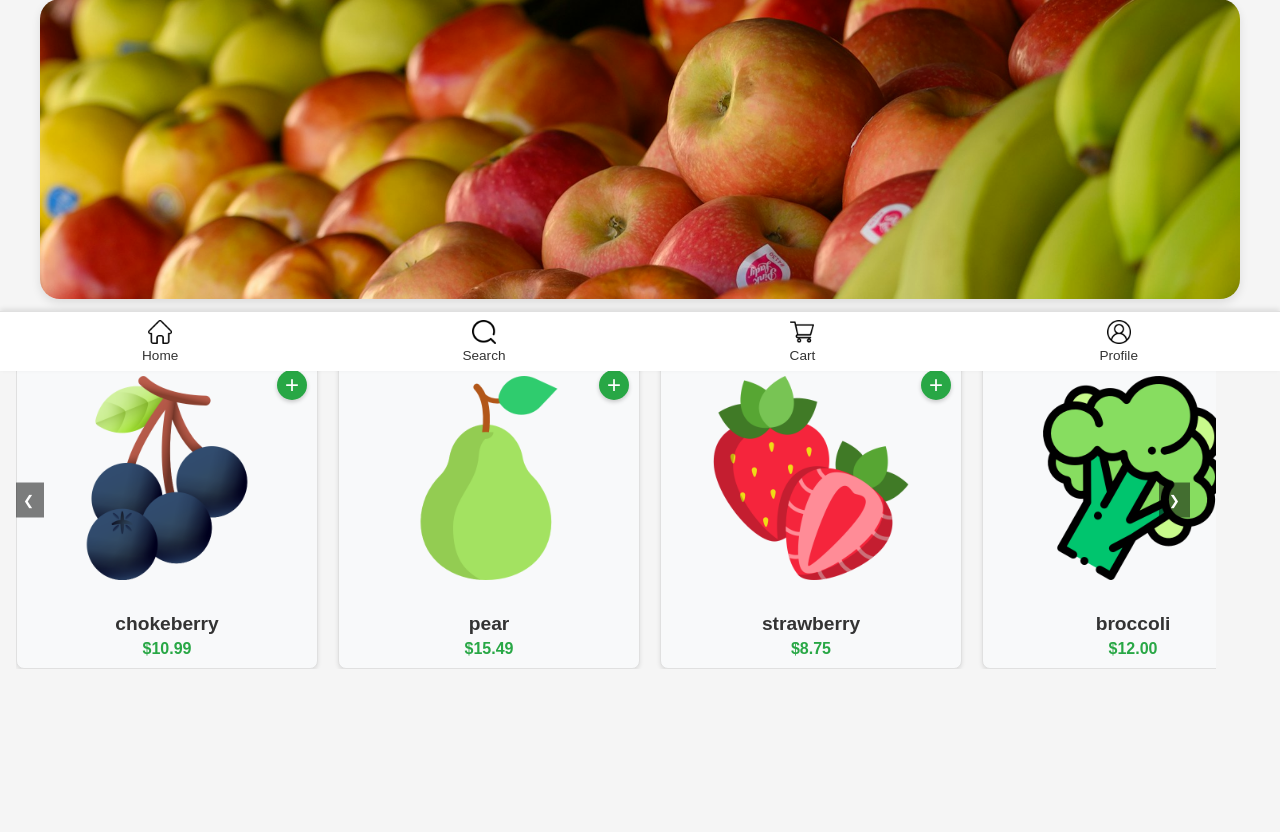
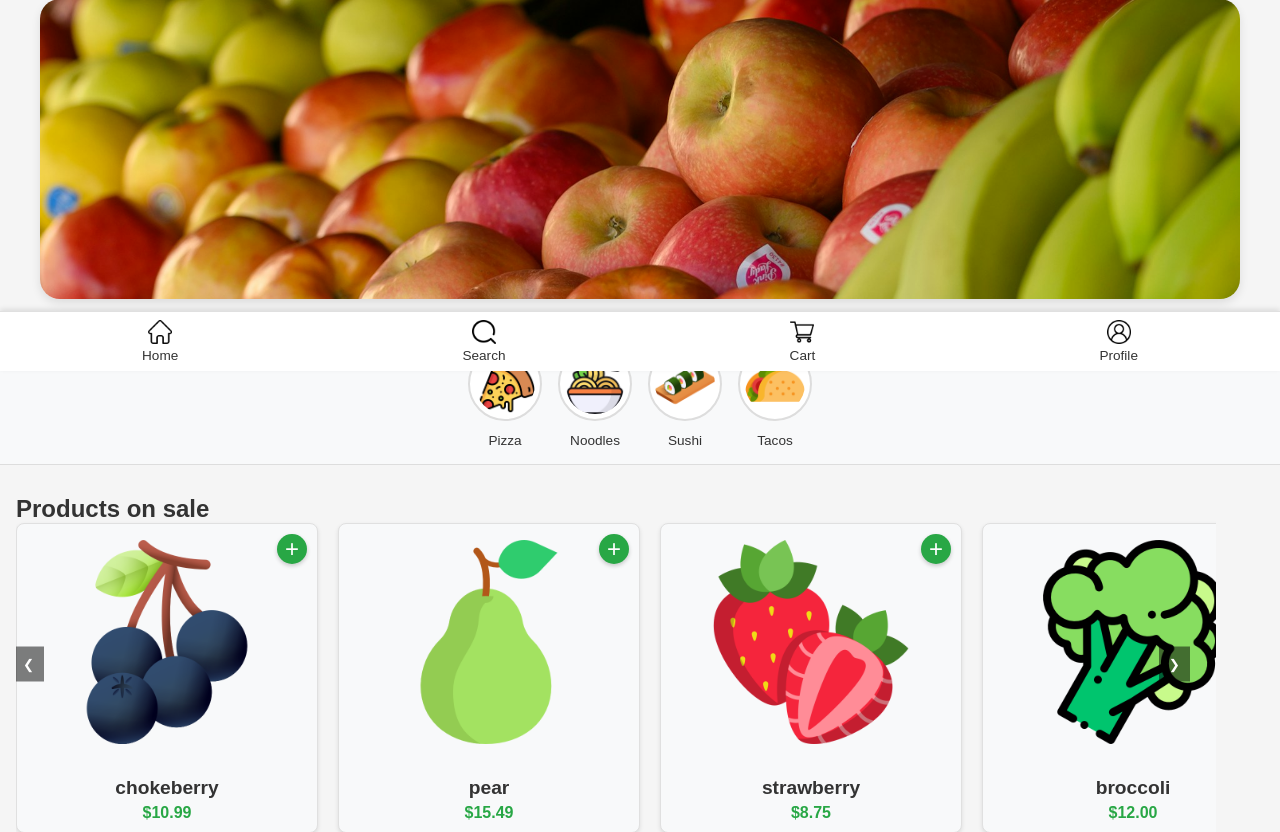
Before and after one commit to Gomezzzer/instacart_clone, a Django app: page / in a window 1280 px wide. Shown: the part 429-1261 px from the top of the page. Before the commit the page ends 1098 px from the top, so only its background shows below. Run offline with Django 5.2, Linux system fonts and the light colour scheme.

Commit message:
links to food icons

```diff
--- a/shop/static/landing-page/scripts.js
+++ b/shop/static/landing-page/scripts.js
@@ -70,3 +70,14 @@ prevBtn.addEventListener('click', () => {
         }, 500); // Match the transition duration
     }
 });
+
+// Enable smooth scrolling for horizontal carousel
+const iconCarousel = document.querySelector('.icon-carousel');
+
+iconCarousel.addEventListener('wheel', (e) => {
+    e.preventDefault();
+    iconCarousel.scrollBy({
+        left: e.deltaY > 0 ? 100 : -100, // Scroll left or right
+        behavior: 'smooth',
+    });
+});
--- a/shop/static/landing-page/styles.css
+++ b/shop/static/landing-page/styles.css
@@ -135,6 +135,49 @@ body {
     box-shadow: 0 4px 10px rgba(0, 0, 0, 0.1); /* Subtle shadow for a lifted effect */
     object-fit: cover; /* Ensures the image covers the area without distortion */
 }
+
+.icon-carousel {
+    display: flex;
+    justify-content: center;
+    align-items: center;
+    overflow-x: auto; /* Allows horizontal scrolling */
+    padding: 1rem 0;
+    background-color: #f8f9fa; /* Light background for contrast */
+    border-bottom: 1px solid #ddd;
+}
+
+.carousel-container2 {
+    display: flex;
+    gap: 1rem;
+    align-items: center;
+}
+
+.icon-item {
+    flex: 0 0 auto; /* Prevent icons from shrinking */
+    text-align: center;
+}
+
+.icon-item img {
+    width: 60px; /* Adjust the size as needed */
+    height: 60px;
+    border-radius: 50%; /* Make the icons circular */
+    border: 2px solid #ddd; /* Optional: border around the icons */
+    padding: 5px; /* Add some padding for spacing */
+    background-color: white; /* Background color for icons */
+    transition: transform 0.3s ease, border-color 0.3s ease;
+}
+
+.icon-item img:hover {
+    transform: scale(1.1); /* Slight zoom effect on hover */
+    border-color: #ff9900; /* Highlight color on hover */
+}
+
+.icon-item p {
+    margin-top: 0.5rem;
+    font-size: 0.85rem; /* Adjust the text size */
+    color: #333;
+}
+
 
 
 /* Carousel Section */
@@ -431,7 +474,7 @@ body {
         width: 90%; /* Slightly smaller width on mobile for better fit */
         height: 200px; /* Reduce height for smaller screens */
         border-radius: 15px; /* Slightly smaller border radius for a balanced look */
-        margin-left: -3%;
+        margin-left: 0%;
     }
 
     .product {
--- a/shop/templates/index.html
+++ b/shop/templates/index.html
@@ -43,6 +43,33 @@
     <section class="full-width-image-section">
         <img src="{% static 'landing-page/images/produce.jpg' %}" alt="Showcase Image" class="full-width-image">
     </section>
+
+    <!-- Icon Carousel -->
+<section class="icon-carousel">
+    <div class="carousel-container2">
+        <!-- Icon 1 -->
+        <div class="icon-item">
+            <a href="#pizza"><img src="{% static 'landing-page/images/pizza.png' %}" alt="Pizza"></a>
+            <p>Pizza</p>
+        </div>
+        <!-- Icon 2 -->
+        <div class="icon-item">
+            <a href="#noodles"><img src="{% static 'landing-page/images/noodle.png' %}" alt="Noodles"></a>
+            <p>Noodles</p>
+        </div>
+        <!-- Icon 3 -->
+        <div class="icon-item">
+            <a href="#sushi"><img src="{% static 'landing-page/images/sushi.png' %}" alt="Sushi"></a>
+            <p>Sushi</p>
+        </div>
+        <!-- Icon 4 -->
+        <div class="icon-item">
+            <a href="#tacos"><img src="{% static 'landing-page/images/taco.png' %}" alt="Tacos"></a>
+            <p>Tacos</p>
+        </div>
+    </div>
+</section>
+
 
 
 
```
Also changed, not shown: shop/static/landing-page/images/burger.png (added), shop/static/landing-page/images/noodle.png (added), shop/static/landing-page/images/pizza.png (added), shop/static/landing-page/images/sushi.png (added), shop/static/landing-page/images/taco.png (added).
